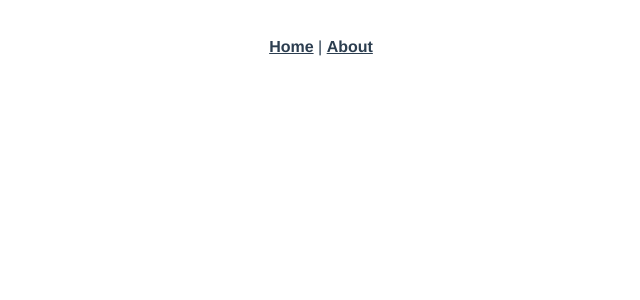
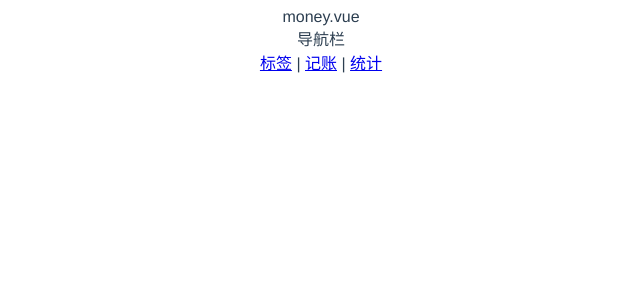
Before and after one commit to frankqiang/booking, a Vue app: page /#/money in a window 1280 px wide. Shown: the top 300 px of the page, without its empty margins (319-959 px from the left). Built offline with nearby package versions, Linux system fonts and the light colour scheme.

Commit message:
创建三个标签页面

```diff
--- a/src/App.vue
+++ b/src/App.vue
@@ -1,10 +1,14 @@
 <template>
   <div id="app">
-    <div id="nav">
-      <router-link to="/">Home</router-link> |
-      <router-link to="/about">About</router-link>
-    </div>
-    <router-view/>
+   <router-view></router-view>
+   <div>
+     导航栏
+   </div>
+   <router-link to="/labels">标签</router-link>
+    |
+    <router-link to="/money">记账</router-link>
+    |
+    <router-link to="/statistics">统计</router-link>
   </div>
 </template>
 
--- a/src/router/index.ts
+++ b/src/router/index.ts
@@ -1,23 +1,32 @@
 import Vue from 'vue'
 import VueRouter, { RouteConfig } from 'vue-router'
-import Home from '../views/Home.vue'
+import Home from '@/views/Home.vue'
+import Money from '@/views/Money.vue';
+import Labels from '@/views/Labels.vue'
+import Statistics from '@/views/Statistics.vue'
+
 
 Vue.use(VueRouter)
 
-const routes: Array<RouteConfig> = [
+const routes = [
+  // 默认路径
   {
-    path: '/',
-    name: 'Home',
-    component: Home
+    path:'/',
+    // 重定向到money路径
+    redirect:'/money'
   },
   {
-    path: '/about',
-    name: 'About',
-    // route level code-splitting
-    // this generates a separate chunk (about.[hash].js) for this route
-    // which is lazy-loaded when the route is visited.
-    component: () => import(/* webpackChunkName: "about" */ '../views/About.vue')
-  }
+    path: '/money',
+    component: Money
+  },
+  {
+    path: '/labels',
+    component: Labels
+  },
+  {
+    path: '/statistics',
+    component: Statistics
+  },
 ]
 
 const router = new VueRouter({
--- /dev/null
+++ b/src/views/Labels.vue
@@ -0,0 +1,15 @@
+<template>
+  <div>
+    labels.vue
+  </div>
+</template>
+
+<script>
+export default {
+
+}
+</script>
+
+<style>
+
+</style>
--- /dev/null
+++ b/src/views/Money.vue
@@ -0,0 +1,16 @@
+<template>
+  <div>
+    money.vue
+  </div>
+</template>
+
+<script lang="ts">
+import Vue from 'vue'
+export default Vue.extend({
+
+})
+</script>
+
+<style lang="sass" scoped>
+
+</style>
--- /dev/null
+++ b/src/views/Statistics.vue
@@ -0,0 +1,15 @@
+<template>
+  <div>
+    statistics.vue
+  </div>
+</template>
+
+<script>
+export default {
+
+}
+</script>
+
+<style>
+
+</style>
```
